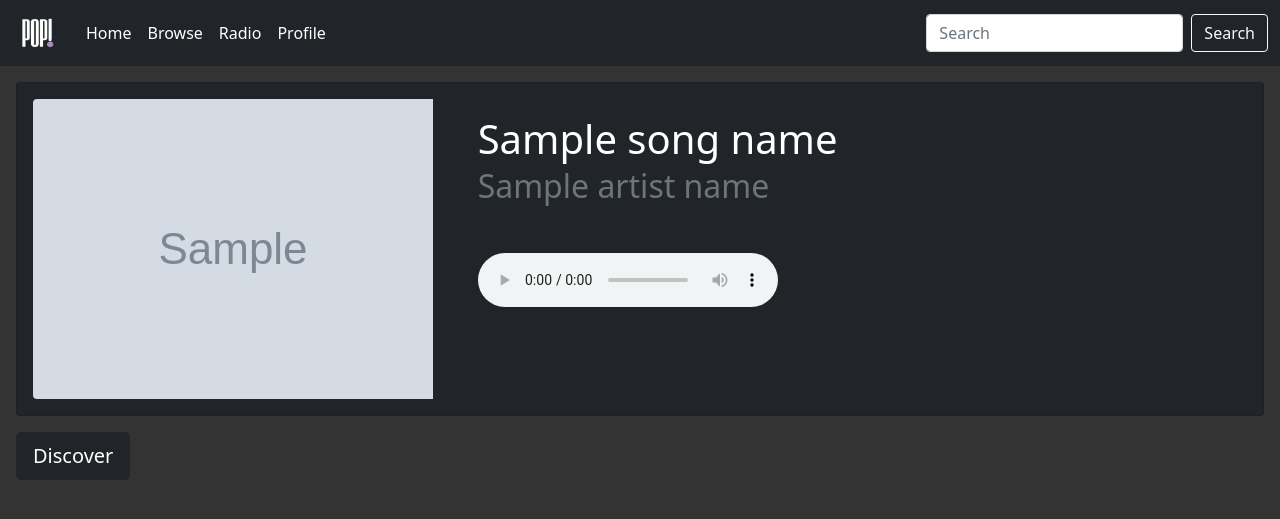
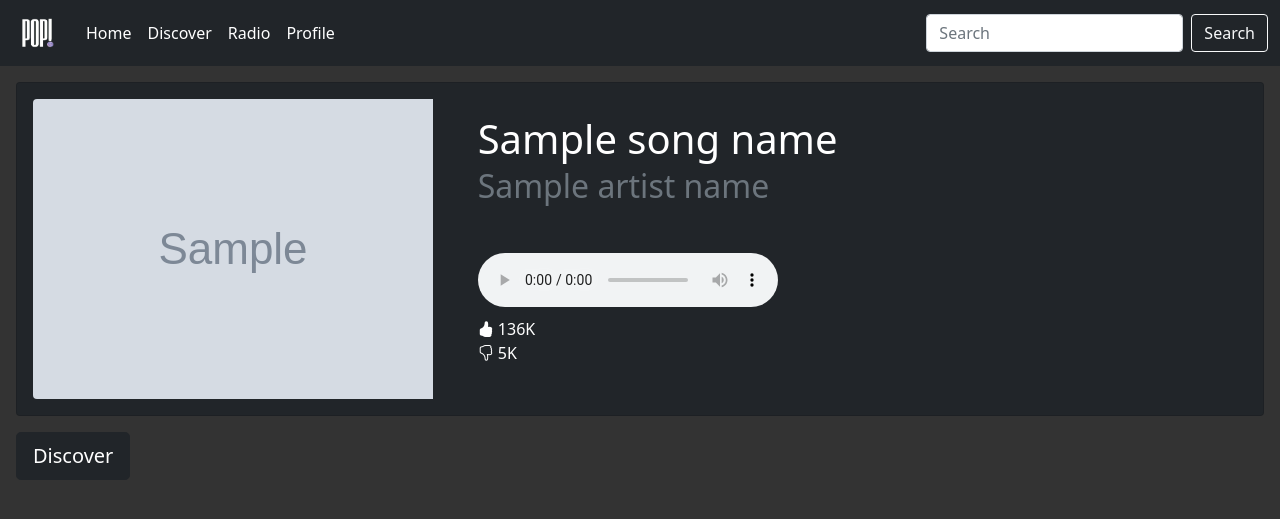
Before and after one commit to KenesuEXE/pop, a Flask app: template templates/song.html in a window 1280 px wide. Shown: the top 519 px of the page. Run offline with Flask 3, Linux system fonts and the light colour scheme; the template is opened without the code that fills it: most values are stand-ins (such as "Sample title", 1, 10 or a date in 2020); grey boxes marked "Sample" are stand-in pictures; parts of the project's set-up code (start-up, migrations or seed data) failed here and were passed over; some libraries are stand-ins or nearby versions.

Commit message:
Add placeholder like and dislike

```diff
--- a/main.py
+++ b/main.py
@@ -13,7 +13,6 @@ def home():
 
 @app.route('/song/<artist_name>/<song_name>')
 def song(artist_name, song_name):
-    # Get other stats here
     image_url, song_url = library.get_stats(artist_name, song_name)
     return render_template("song.html",
                            artist_name=artist_name,
--- a/templates/base.html
+++ b/templates/base.html
@@ -25,7 +25,7 @@
                     <a class="nav-link active" aria-current="page" href="/">Home</a>
                 </li>
                 <li class="nav-item">
-                    <a class="nav-link active" aria-current="page" href="#">Browse</a>
+                    <a class="nav-link active" aria-current="page" href="#">Discover</a>
                 </li>
                 <li class="nav-item">
                     <a class="nav-link active" aria-current="page" href="#">Radio</a>
--- a/templates/song.html
+++ b/templates/song.html
@@ -10,9 +10,11 @@
         </div>
         <div class="col-md-8 px-4">
             <div class="card-body">
-                <h1 class="card-title">{{song_name}}</h1>
-                <h2 class="card-subtitle text-muted">{{artist_name}}</h2>
-                <div class="audio-player pt-5">
+                <div>
+                    <h1 class="card-title">{{song_name}}</h1>
+                    <h2 class="card-subtitle text-muted">{{artist_name}}</h2>
+                </div>
+                <div class="audio-player pt-5 pb-1">
                 {% if song_url %}
                     <audio controls="" autoplay="" name="media">
                     <source src="{{song_url}}" type="audio/mpeg">
@@ -20,7 +22,17 @@
                 {% else %}
                 <h6 class="card-subtitle text-muted">No preview available</h6>
                 {% endif %}
-            </div>
+                </div>
+                <div>
+                    <div>
+                        <i class="bi bi-hand-thumbs-up-fill pr-3"></i>
+                        <h6 class="d-inline">136K</h6>
+                    </div>
+                    <div>
+                        <i class="bi bi-hand-thumbs-down"></i>
+                        <h6 class="d-inline">5K</h6>
+                    </div>
+                </div>
             </div>
         </div>
     </div>
```
